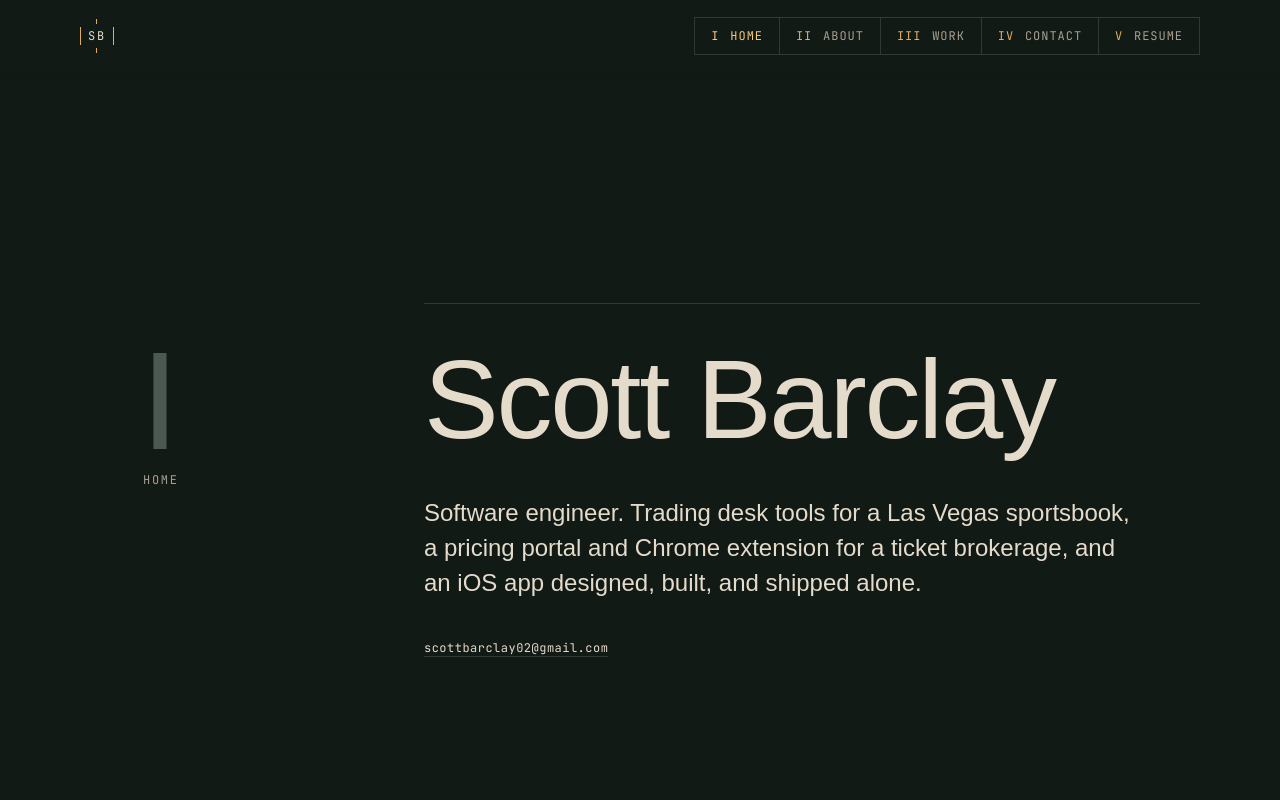
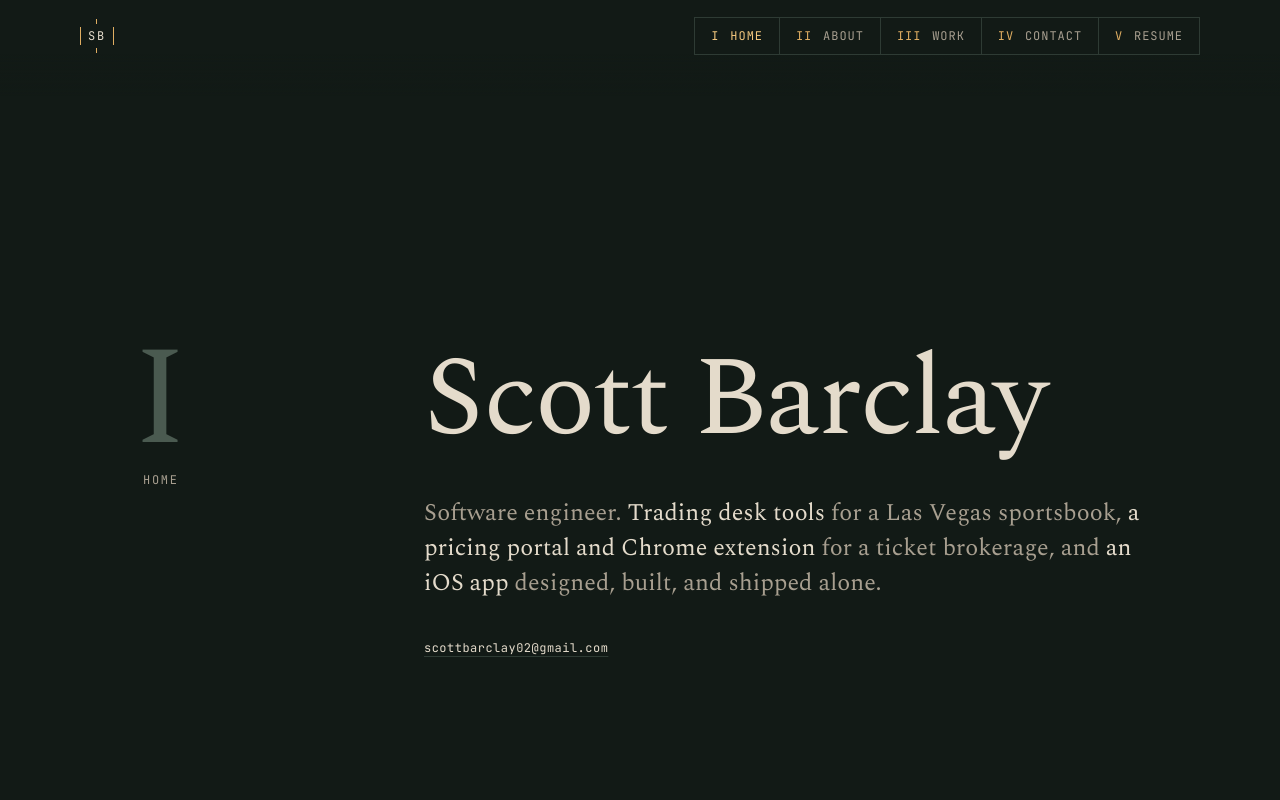
Before and after one commit to sbrcly/portfolio-v4, a Next.js app: page / in a window 1280 px wide. Shown: the top 800 px of the page. Built offline with nearby package versions, Linux system fonts and the light colour scheme.

Commit message:
add home bio links and remove hairline

```diff
--- a/app/layout.tsx
+++ b/app/layout.tsx
@@ -6,9 +6,9 @@ import "./globals.css";
 const spectral = Spectral({
   variable: "--font-spectral",
   subsets: ["latin"],
-  // 200 for display, 300 for text. 400 is in the design's type system but
-  // nothing uses it, and every weight listed here is preloaded.
-  weight: ["200", "300"],
+  // 200 for display, 300 for text, 400 for links inside text
+  // (components/text-link). Every weight listed here is preloaded.
+  weight: ["200", "300", "400"],
   display: "swap",
 });
 
--- a/app/work/prava/page.tsx
+++ b/app/work/prava/page.tsx
@@ -101,7 +101,6 @@ export default function PravaPage() {
               </span>
               <span className={styles.wide}>Live on the App Store</span>
             </div>
-            <div className={styles.rule} aria-hidden="true" />
             <h1 id="p-h1" className={styles.name}>
               Prava
             </h1>
--- a/app/work/prava/prava.module.css
+++ b/app/work/prava/prava.module.css
@@ -47,15 +47,7 @@
   background: var(--rule);
 }
 
-/* The hairline that opens the home hero (components/hero), across the
-   block. Plain: nothing in the title is lit. */
-.rule {
-  height: 1px;
-  background: var(--rule);
-}
-
 .name {
-  margin-top: 40px;
   font-weight: 200;
   font-size: var(--name-size);
   line-height: var(--name-leading);
@@ -285,19 +277,14 @@
 }
 
 /* From 960px up the title's name sits on the viewport's midline like the
-   home hero's (components/hero), and the block hangs from it: above the
-   name are the hairline (1px) and the name's 40px margin. Beside the
+   home hero's (components/hero), and the block hangs from it. Beside the
    running margin the back-office plates sit in the measure, one under
    another. */
 @media (min-width: 960px) {
   .title {
     justify-content: flex-start;
-    padding-top: calc(
-      50vh - 41px - var(--name-size) * var(--name-leading) / 2
-    );
-    padding-top: calc(
-      50svh - 41px - var(--name-size) * var(--name-leading) / 2
-    );
+    padding-top: calc(50vh - var(--name-size) * var(--name-leading) / 2);
+    padding-top: calc(50svh - var(--name-size) * var(--name-leading) / 2);
   }
 
   .section > .figure,
@@ -333,7 +320,6 @@
   }
 
   .name {
-    margin-top: 28px;
     font-size: 64px;
   }
 
--- a/components/chapters/current-chapter.ts
+++ b/components/chapters/current-chapter.ts
@@ -15,12 +15,15 @@ import { useSyncExternalStore } from "react";
  *
  * An anchor jump (a nav click, a hash change, a load with a hash) sets its
  * chapter at once and holds it until the scroll ends, so a smooth scroll
- * never passes through the chapters in between.
+ * never passes through the chapters in between. The anchor is a chapter or
+ * something inside one (a work entry, "work-02").
  */
 const QUIET_MS = 150; // scroll end, where there is no scrollend event
 
 let current = "i";
 let chapters: HTMLElement[] = [];
+// The anchor a jump is heading to, from the jump until its scroll ends.
+let jumpTarget: HTMLElement | null = null;
 let stop: (() => void) | null = null;
 const listeners = new Set<() => void>();
 
@@ -52,7 +55,14 @@ function start() {
   const settle = () => {
     window.clearTimeout(quietTimer);
     jumping = false;
+    const arrived = jumpTarget;
+    jumpTarget = null;
+    const held = current;
     set(resolve());
+    // The light follows a jump's target, so the end of one is news to it
+    // even when the chapter has not changed.
+    if (arrived && current === held)
+      listeners.forEach((listener) => listener());
   };
   const settleSoon = () => {
     window.clearTimeout(quietTimer);
@@ -68,9 +78,11 @@ function start() {
   chapters.forEach((chapter) => observer.observe(chapter));
 
   const jumpTo = (hash: string) => {
-    const target = chapters.find((chapter) => `#${chapter.id}` === hash);
-    if (!target) return;
+    const anchor = hash ? document.getElementById(hash.slice(1)) : null;
+    const target = chapters.find((chapter) => chapter.contains(anchor));
+    if (!anchor || !target) return;
     jumping = true;
+    jumpTarget = anchor;
     set(target.id);
     // If nothing scrolls (already there), this settles it.
     settleSoon();
@@ -133,6 +145,7 @@ function start() {
     window.removeEventListener("wheel", onInput);
     window.removeEventListener("touchmove", onInput);
     window.removeEventListener("resize", settle);
+    jumpTarget = null;
     stop = null;
   };
 }
@@ -154,6 +167,10 @@ export function getCurrentChapter() {
   return current;
 }
 
+export function getJumpTarget() {
+  return jumpTarget;
+}
+
 const getServerChapter = () => "i";
 
 export function useCurrentChapter() {
--- a/components/hero/Hero.tsx
+++ b/components/hero/Hero.tsx
@@ -1,4 +1,5 @@
 import { EMAIL } from "@/components/frame/chapters";
+import TextLink from "@/components/text-link/TextLink";
 import styles from "./hero.module.css";
 
 export default function Hero() {
@@ -16,15 +17,19 @@ export default function Hero() {
           <span className={styles.label}>Home</span>
         </div>
         <div className={styles.measure} data-fade="">
-          {/* Not one of the page's lights: the entrance lands on it once. */}
-          <div className={styles.rule} data-handoff="" aria-hidden="true" />
           <h1 id="h-i" className={styles.name}>
             Scott Barclay
           </h1>
           <p className={styles.statement}>
-            Software engineer. Trading desk tools for a Las Vegas sportsbook, a
-            pricing portal and Chrome extension for a ticket brokerage, and an
-            iOS app designed, built, and shipped alone.
+            Software engineer.{" "}
+            <TextLink href="#work-02">Trading desk tools</TextLink> for a Las
+            Vegas sportsbook,{" "}
+            <TextLink href="#work-05">
+              a pricing portal and Chrome extension
+            </TextLink>{" "}
+            for a ticket brokerage, and{" "}
+            <TextLink href="#work-01">an iOS app</TextLink> designed, built, and
+            shipped alone.
           </p>
           <a href={`mailto:${EMAIL}`} className={styles.email}>
             {EMAIL}
--- a/components/hero/hero.module.css
+++ b/components/hero/hero.module.css
@@ -46,26 +46,21 @@
   grid-column: 2;
 }
 
-/* The hairline that opens II to IV (the measure's top border there), with
-   the same 40px to the content under it. Nothing in the hero is lit at rest. */
-.rule {
-  height: 1px;
-  background: var(--rule);
-}
-
+/* No hairline above the name, unlike II to IV: the measure opens on it. */
 .name {
-  margin-top: 40px;
   font-weight: 200;
   font-size: var(--name-size);
   line-height: var(--name-leading);
   letter-spacing: -0.02em;
 }
 
+/* Muted, so its links (components/text-link) stand out in the text color. */
 .statement {
   max-width: 720px;
   margin-top: 40px;
   font-size: var(--hero-statement-size);
   line-height: var(--hero-statement-leading);
+  color: var(--muted);
   text-wrap: pretty;
 }
 
@@ -85,56 +80,13 @@
   text-decoration-color: currentColor;
 }
 
-/* The entrance hands its light to the hairline as the veil clears (1250 to
-   1400 ms); from the veil's removal the hairline cools to the rule color and
-   stays there. The entrance is "done" once the veil is gone, so both states
-   carry the animation. Its own mix, not [data-light]'s: this cools to the
-   rule color, not brass. */
-@media (prefers-reduced-motion: no-preference) {
-  :global(html[data-entrance="play"]) .rule,
-  :global(html[data-entrance="done"]) .rule {
-    background: color-mix(
-      in srgb,
-      var(--lit) calc(var(--light) * 100%),
-      var(--rule)
-    );
-    box-shadow: 0 0 8px rgb(243 199 126 / calc(0.6 * var(--light))),
-      0 0 24px rgb(224 174 98 / calc(0.35 * var(--light)));
-    animation: receive 1.4s linear both, cool 2s ease-out 1.4s forwards;
-  }
-}
-
-@keyframes receive {
-  0%,
-  89% {
-    --light: 0;
-  }
-  100% {
-    --light: 1;
-  }
-}
-
-@keyframes cool {
-  0% {
-    --light: 1;
-  }
-  100% {
-    --light: 0;
-  }
-}
-
 /* From 960px up the name's center sits on the viewport's midline, level with
-   the running margin's numeral, and the rest of the block hangs from it.
-   Above the name are the hairline (1px) and the name's 40px margin. */
+   the running margin's numeral, and the rest of the block hangs from it. */
 @media (min-width: 960px) {
   .hero {
     justify-content: flex-start;
-    padding-top: calc(
-      50vh - 41px - var(--name-size) * var(--name-leading) / 2
-    );
-    padding-top: calc(
-      50svh - 41px - var(--name-size) * var(--name-leading) / 2
-    );
+    padding-top: calc(50vh - var(--name-size) * var(--name-leading) / 2);
+    padding-top: calc(50svh - var(--name-size) * var(--name-leading) / 2);
   }
 }
 
@@ -171,10 +123,9 @@
   }
 
   .measure {
-    margin-top: 20px;
+    margin-top: 28px;
   }
 
-  .name,
   .statement,
   .email {
     margin-top: 28px;
--- /dev/null
+++ b/components/text-link/TextLink.tsx
@@ -0,0 +1,24 @@
+import Link from "next/link";
+import styles from "./text-link.module.css";
+
+type Props = {
+  /** An anchor on this page ("#work-02"), a route ("/work/prava"), or a URL. */
+  href: string;
+  children: React.ReactNode;
+};
+
+/**
+ * A link inside running text. The paragraph around it is expected to be
+ * muted (Spectral 300, --muted); the link is 400 in the full text color.
+ */
+export default function TextLink({ href, children }: Props) {
+  return href.startsWith("/") ? (
+    <Link href={href} className={styles.link}>
+      {children}
+    </Link>
+  ) : (
+    <a href={href} className={styles.link}>
+      {children}
+    </a>
+  );
+}
--- /dev/null
+++ b/components/text-link/text-link.module.css
@@ -0,0 +1,9 @@
+/* A link in a muted paragraph (Spectral 300, --muted): Spectral 400 in the
+   full text color, never underlined. The paragraph sets its own color to
+   --muted; the link does not inherit it. Brass on hover and focus comes
+   from the global link (globals.css). */
+.link {
+  font-weight: 400;
+  color: var(--text);
+  text-decoration-line: none;
+}
--- a/components/work/WorkEntry.tsx
+++ b/components/work/WorkEntry.tsx
@@ -1,7 +1,7 @@
 import styles from "./work-entry.module.css";
 
 type Props = {
-  /** Decorative index, "01" to "05". */
+  /** Decorative index, "01" to "05". Also the entry's anchor, "work-01". */
   index: string;
   /** Plain title. With the index it is the running margin's second line. */
   name: string;
@@ -28,6 +28,7 @@ export default function WorkEntry({
 }: Props) {
   return (
     <article
+      id={`work-${index}`}
       className={styles.entry}
       aria-labelledby={headingId}
       data-entry={`${index} ${name}`}
```
Also changed, not shown: components/entrance/Entrance.tsx (+11 -29 lines), components/work/plate-light.ts (+11 -1 lines), 1 other file (tests, documents, lock files or other folders).
